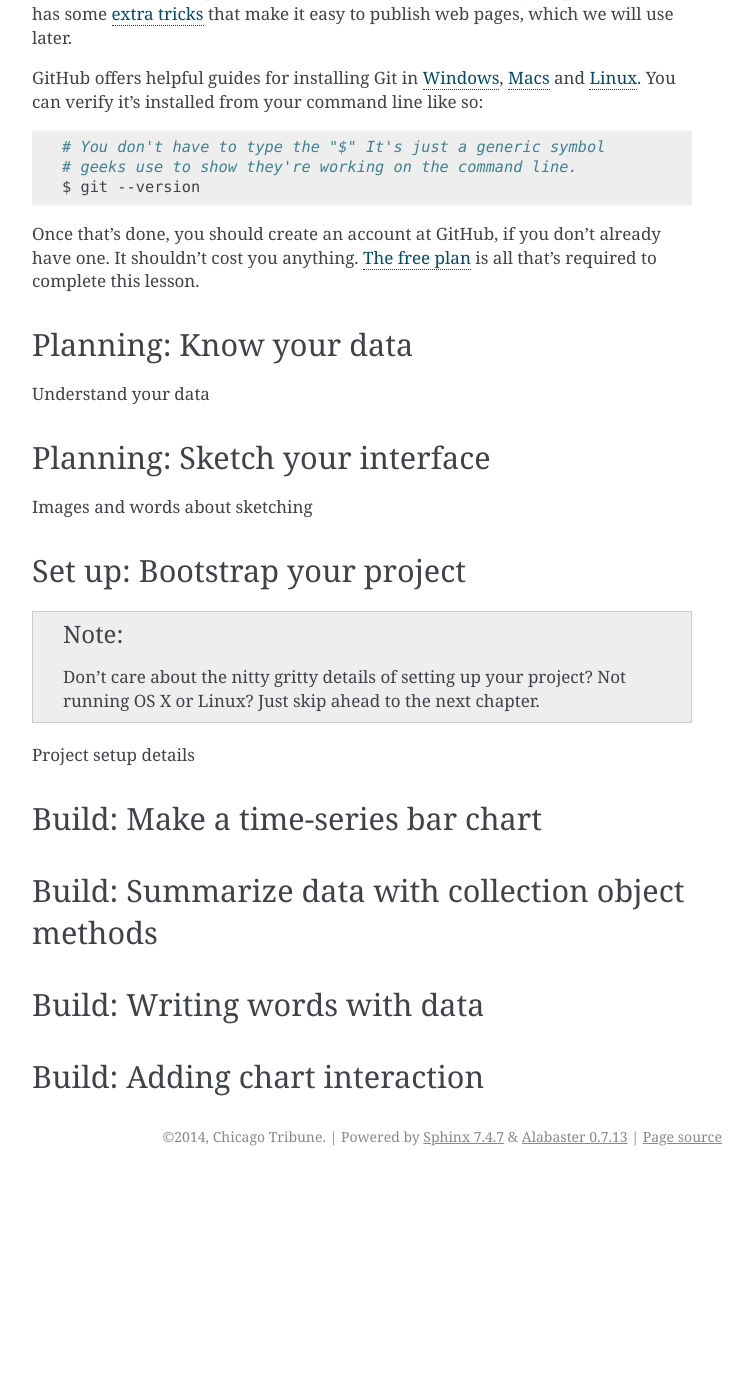
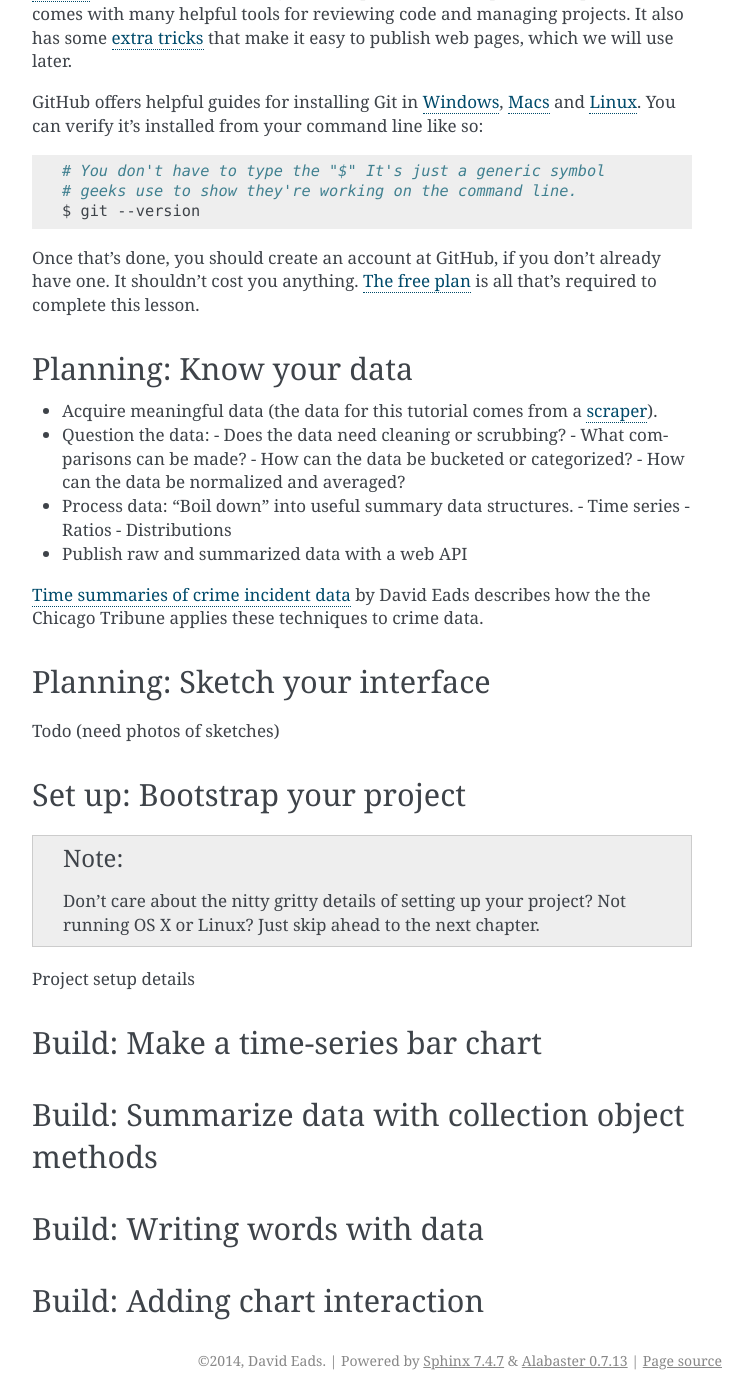
Before and after one commit to sc3/simple-news-apps, a Sphinx documentation site: the page built from docs/index.rst, in a window 1280 px wide and 1400 px high, scrolled down 1629 px. Shown: the whole window, without its empty margins (388-1141 px from the left). Built offline with Sphinx 7.4.7, drawn with Linux system fonts in a browser that asks for light colours; before the commit the page ends 2805 px from its top, so only the background shows below that; some of the changed text lies outside the part shown.

Commit message:
working away, adding text and links

```diff
--- a/docs/conf.py
+++ b/docs/conf.py
@@ -46,8 +46,8 @@ source_suffix = '.rst'
 master_doc = 'index'
 
 # General information about the project.
-project = u'Build with Tarbell'
-copyright = u'%s, Chicago Tribune' % date.today().year
+project = u'Migrahack: Responsive data visualization'
+copyright = u'%s, David Eads' % date.today().year
 
 # The version info for the project you're documenting, acts as replacement for
 # |version| and |release|, also used in various other places throughout the
@@ -181,7 +181,7 @@ html_static_path = ['_static']
 #html_file_suffix = None
 
 # Output file base name for HTML help builder.
-htmlhelp_basename = 'BuildWithTarbelldoc'
+htmlhelp_basename = 'Migrahackdoc'
 
 
 # -- Options for LaTeX output ---------------------------------------------
@@ -201,8 +201,8 @@ latex_elements = {
 # (source start file, target name, title,
 #  author, documentclass [howto, manual, or own class]).
 latex_documents = [
-  ('index', 'BuildWithTarbell.tex', u'Build with Tarbell Tutorial',
-   u'Chicago Tribune', 'manual'),
+  ('index', 'Migrahack.tex', u'Migrahack: Responsive Data Visualization Tutorial',
+   u'David Eads', 'manual'),
 ]
 
 # The name of an image file (relative to this directory) to place at the top of
@@ -231,8 +231,8 @@ latex_documents = [
 # One entry per manual page. List of tuples
 # (source start file, name, description, authors, manual section).
 man_pages = [
-    ('index', 'buildwithtarbell', u'Build with Tarbell Tutorial',
-     [u'Chicago Tribune'], 1)
+    ('index', 'buildwithtarbell', u'Migrahack: Responsive Data Visualization Tutorial',
+     [u'David Eads'], 1)
 ]
 
 # If true, show URL addresses after external links.
@@ -245,8 +245,8 @@ man_pages = [
 # (source start file, target name, title, author,
 #  dir menu entry, description, category)
 texinfo_documents = [
-  ('index', 'BuildWithTarbell', u'Build with Tarbell Tutorial',
-   u'Chicago Tribune', 'BuildWithTarbell', 'One line description of project.',
+  ('index', 'Migrahack', u'Migrahack: Responsive Data Visualization Tutorial',
+   u'David Eads', 'Migrahack', 'One line description of project.',
    'Miscellaneous'),
 ]
 
--- a/docs/index.rst
+++ b/docs/index.rst
@@ -16,14 +16,17 @@ and recording your work using Git's version control system.
 
 You will learn to use Backbone JS to structure your application, Underscore JS
 to process data, Twitter Bootstrap to structure your markup, and D3 for
-data visualization.
+data visualization. The techniques used here were first described in
+`Responsive Charts with D3 and Backbone
+<http://blog.apps.chicagotribune.com/2014/03/07/responsive-charts-with-d3-and-backbone/>`_
+by Ryan Nagle.
 
 This guide was prepared for Migrahack Mexico City, April 3-6, 2014 and presented
 by `David Eads <http://twitter.com/eads>`_.
 
 * Code repository: `https://github.com/sc3/26thycalifornia <https://github.com/sc3/26thycalifornia>`_
 * Demonstration: `http://26thycalifornia.recoveredfactory.net <http://26thycalifornia.recoveredfactory.net>`_
-* Documentation: `http://26thycalifornia.readthedocs.org/ <http://26thycalifornia.readthedocs.org/>`_
+* Documentation: `http://migrahack.readthedocs.org/ <http://migrahack.readthedocs.org/>`_
 * Issues: `https://github.com/sc3/26thycalifornia/issues <https://github.com/sc3/26thycalifornia/issues>`_
 
 Prerequisites
@@ -104,14 +107,26 @@ is all that's required to complete this lesson.
 Planning: Know your data
 ========================
 
-Understand your data
+- Acquire meaningful data (the data for this tutorial comes from a
+  `scraper <https://github.com/sc3/cookcountyjail>`_).
+- Question the data:
+  - Does the data need cleaning or scrubbing?
+  - What comparisons can be made?
+  - How can the data be bucketed or categorized?
+  - How can the data be normalized and averaged?
+- Process data: "Boil down" into useful summary data structures.
+  - Time series
+  - Ratios
+  - Distributions
+- Publish raw and summarized data with a web API
+
+`Time summaries of crime incident data <https://www.dropbox.com/s/m3jlrrld5rnmnpw/time%20summaries%20of%20crime%20incident%20data%20-%20data%20made%20simple%20hackathon%202014.pdf>`_ by David Eads describes how the the Chicago Tribune applies these techniques to crime data.
 
 
 Planning: Sketch your interface
 ===============================
 
-Images and words about sketching
-
+Todo (need photos of sketches)
 
 
 Set up: Bootstrap your project
```
